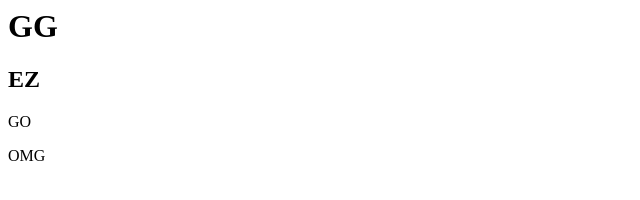
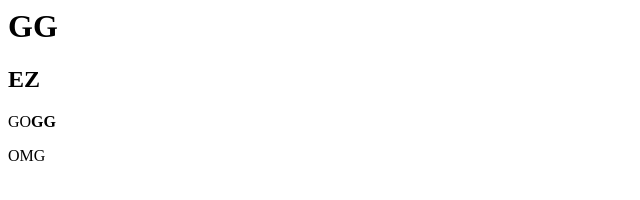
Before and after one commit to ruslanshuxratov96-bot/-, a plain HTML site: page index.html in a window 1280 px wide. Shown: the full height of the page, 0-640 px from the left. Drawn offline with Linux system fonts and the light colour scheme.

Commit message:
Bold 'GG' in the paragraph

```diff
--- a/index.html
+++ b/index.html
@@ -8,7 +8,7 @@
     <h1>GG</h1>
     <h2>EZ</h2>
 
-    <p>GO</p>
+    <p>GO<b>GG</b></p>
     <p>OMG</p>
   </body>
 </html>
```
